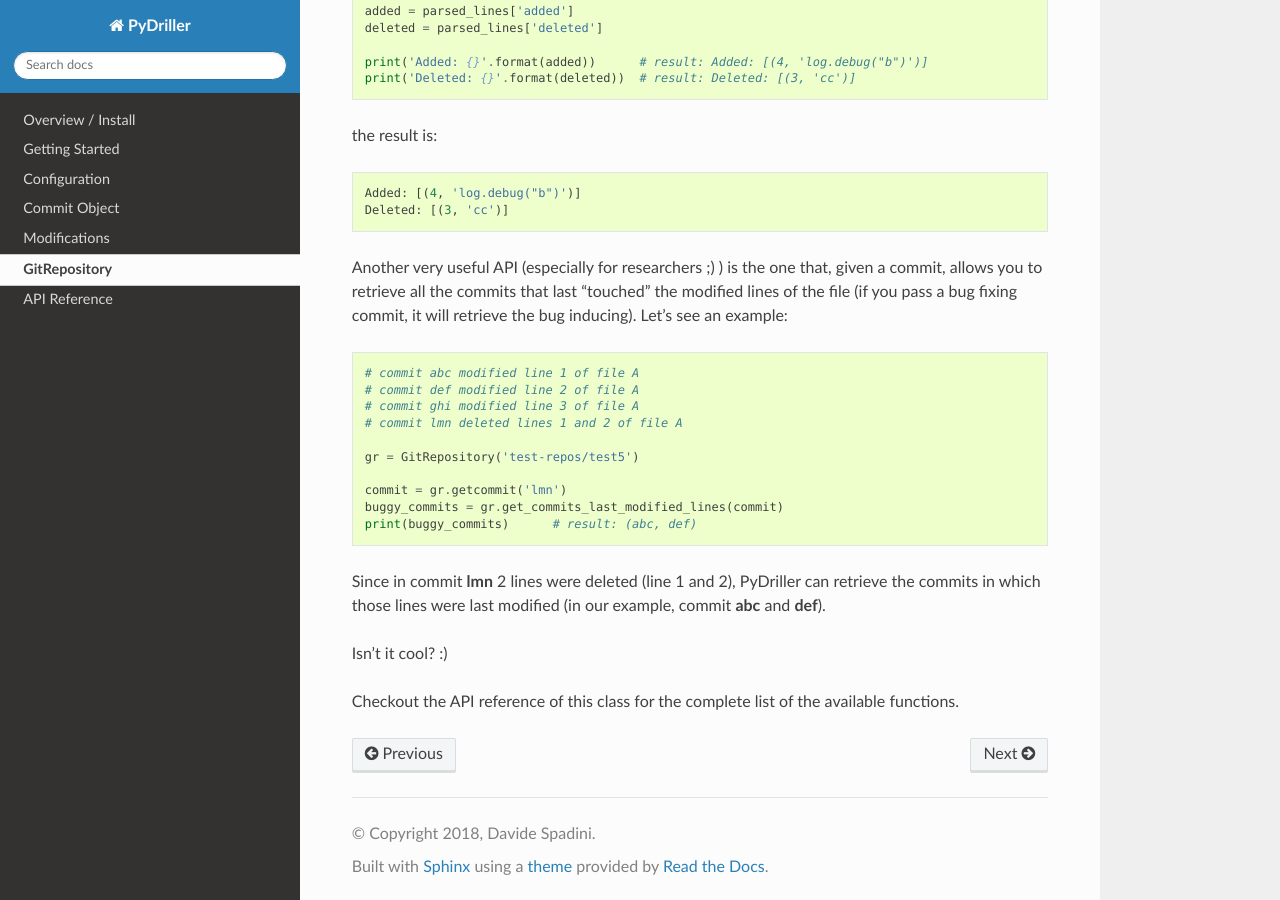
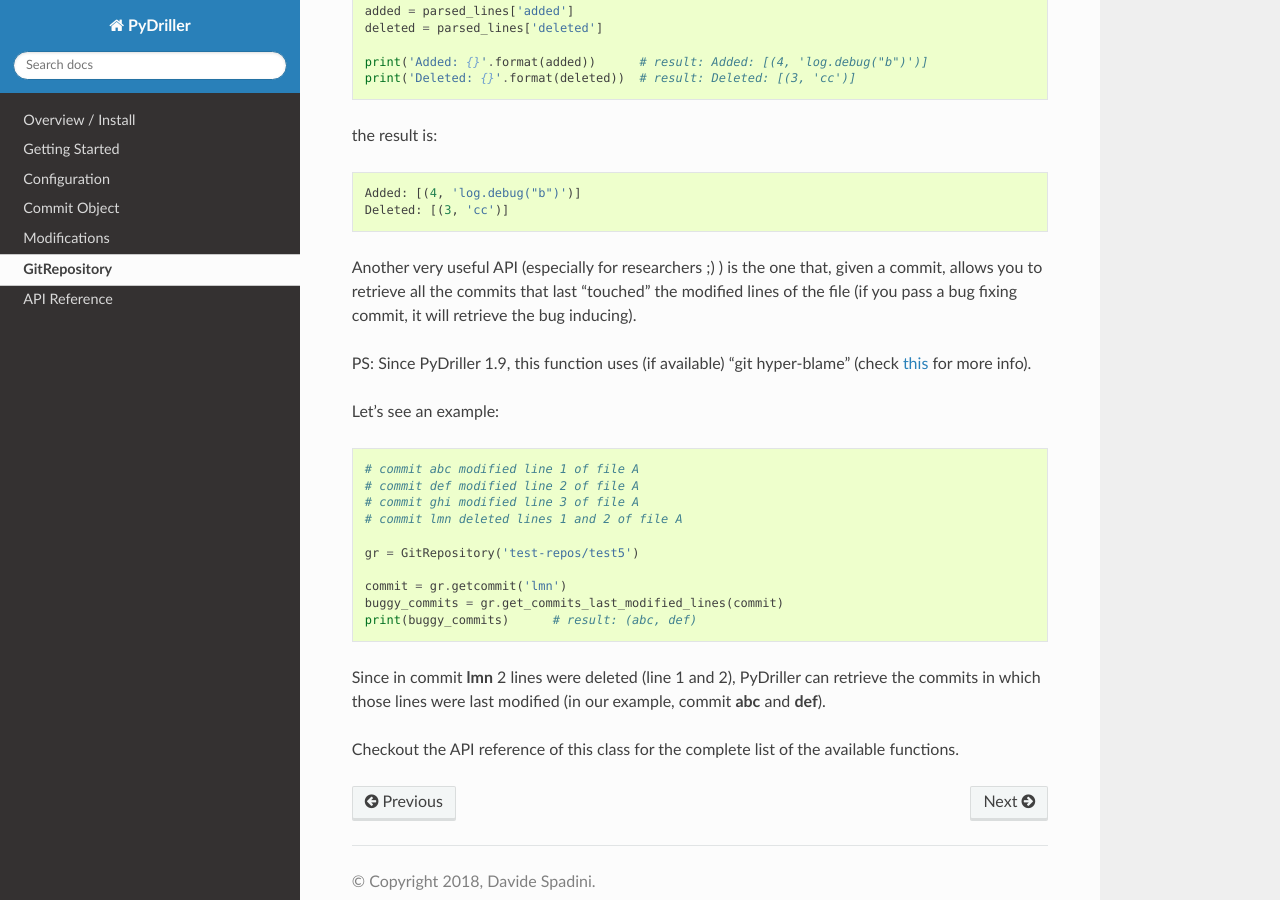
Before and after one commit to ishepard/pydriller, a Sphinx documentation site: the page built from docs/gitrepository.rst, in a window 1280 px wide and 900 px high, scrolled down 702 px. Built offline with Sphinx 7.4.7 and the Read the Docs theme 2.0.0, drawn with Linux system fonts in a browser that asks for light colours.

```diff
--- a/docs/gitrepository.rst
+++ b/docs/gitrepository.rst
@@ -41,7 +41,11 @@ the result is::
     Deleted: [(3, 'cc')]
 
 Another very useful API (especially for researchers ;) ) is the one that, given a commit, allows you to retrieve
-all the commits that last "touched" the modified lines of the file (if you pass a bug fixing commit, it will retrieve the bug inducing). Let's see an example::
+all the commits that last "touched" the modified lines of the file (if you pass a bug fixing commit, it will retrieve the bug inducing).
+
+PS: Since PyDriller 1.9, this function uses (if available) "git hyper-blame" (check `this <https://commondatastorage.googleapis.com/chrome-infra-docs/flat/depot_tools/docs/html/depot_tools_tutorial.html#_setting_up>`_ for more info).
+
+Let's see an example::
 
     # commit abc modified line 1 of file A
     # commit def modified line 2 of file A
@@ -57,6 +61,4 @@ all the commits that last "touched" the modified lines of the file (if you pass
 Since in commit **lmn** 2 lines were deleted (line 1 and 2), PyDriller can retrieve the commits in which those lines
 were last modified (in our example, commit **abc** and **def**).
 
-Isn't it cool? :)
-
 Checkout the API reference of this class for the complete list of the available functions.
--- a/setup.py
+++ b/setup.py
@@ -27,7 +27,7 @@ setup(
     long_description = long_description,
     author='Davide Spadini',
     author_email='spadini.davide@gmail.com',
-    version='1.8',
+    version='1.9',
     packages=find_packages('.'),
     url='https://github.com/ishepard/pydriller',
     license='Apache License',
```
Also changed, not shown: 1 other file.
